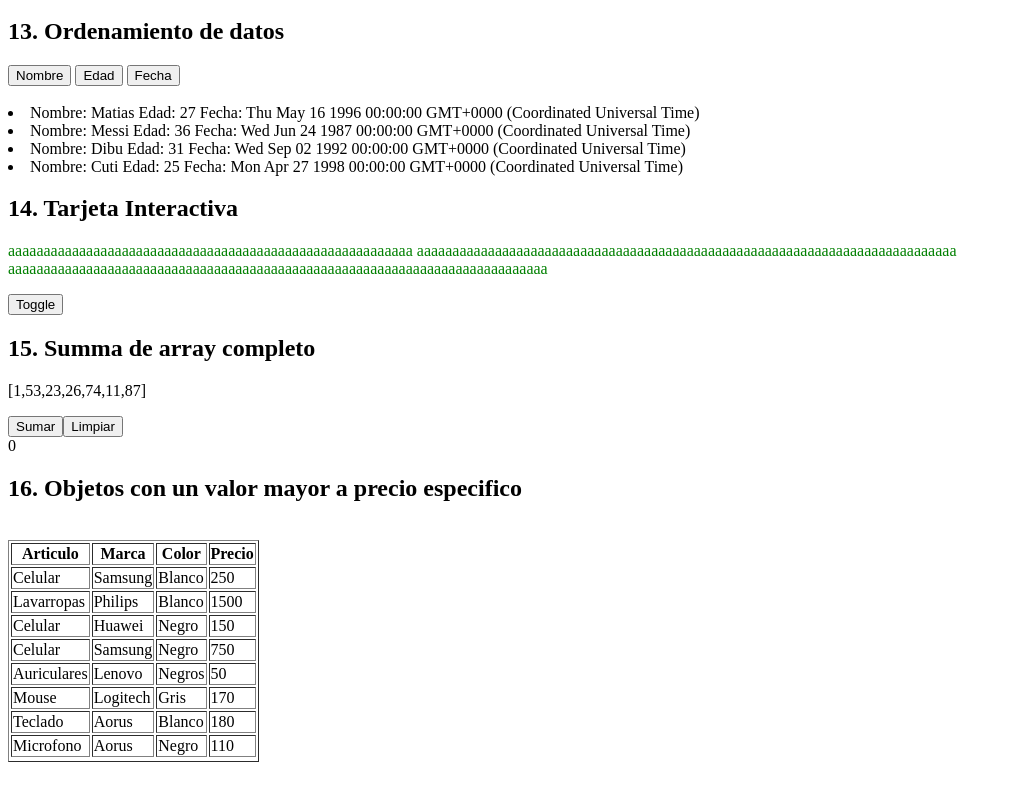
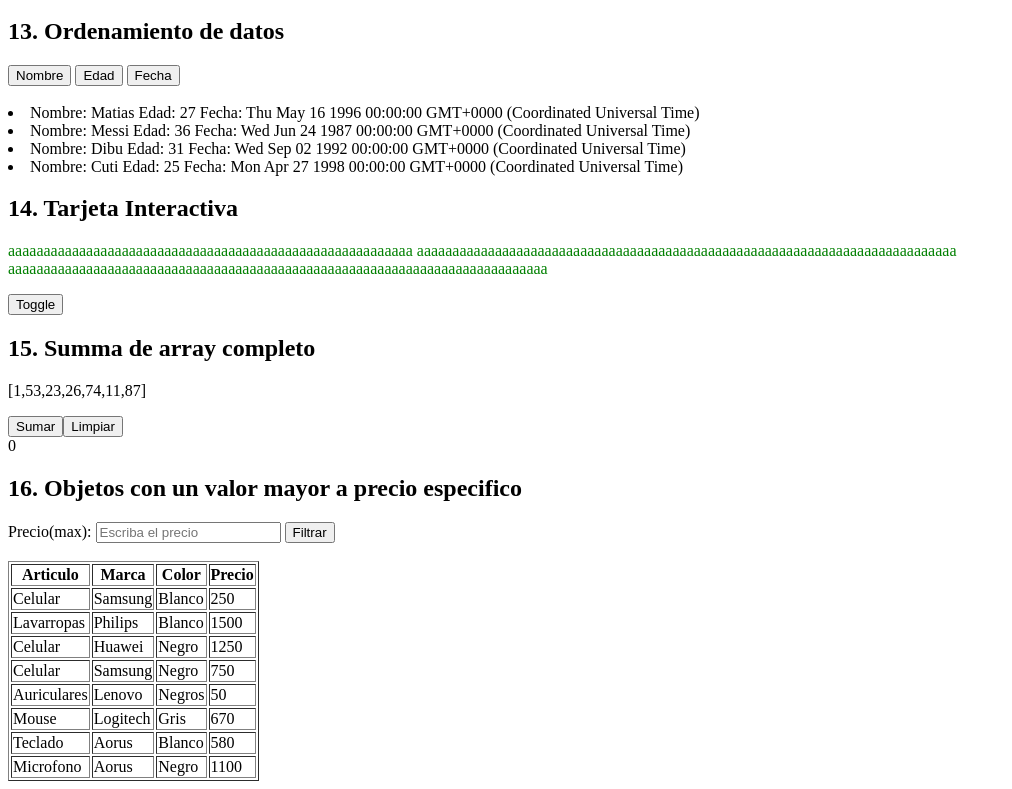
Before and after one commit to matiasmoscone1/practica-ejercicios-logica-programacion-react, a React (Vite) app: page / in a window 1280 px wide. Shown: the part 2287-3076 px from the top of the page, without its empty margins (0-1012 px from the left). Built offline with nearby package versions, Linux system fonts and the light colour scheme.

Commit message:
Maquetando input y boton de filtrado

```diff
--- a/src/ejercicios/ObjetosValor.jsx
+++ b/src/ejercicios/ObjetosValor.jsx
@@ -26,7 +26,7 @@ const ObjetosValor = () => {
         articulo: "Celular",
         marca: "Huawei",
         color: "Negro",
-        precio: 150
+        precio: 1250
     },
     {
         id: 4,
@@ -47,21 +47,21 @@ const ObjetosValor = () => {
         articulo: "Mouse",
         marca: "Logitech",
         color: "Gris",
-        precio: 170
+        precio: 670
     },
     {
         id: 7,
         articulo: "Teclado",
         marca: "Aorus",
         color: "Blanco",
-        precio: 180
+        precio: 580
     },
     {
         id: 8,
         articulo: "Microfono",
         marca: "Aorus",
         color: "Negro",
-        precio: 110
+        precio: 1100
     }
     ]
 
@@ -69,7 +69,11 @@ const ObjetosValor = () => {
     return (<>
         <div>
             <h2>16. Objetos con un valor mayor a precio especifico</h2>
-            <br/>
+
+            <label>Precio(max): </label>
+            <input placeholder="Escriba el precio"/>{" "}
+            <button>Filtrar</button>
+            <br/><br/>
 
             <table border={1}>
                 <thead>
@@ -89,9 +93,6 @@ const ObjetosValor = () => {
                             <td>{art.precio}</td>
                         </tr>)
                     })}
-                    <tr>
-
-                    </tr>
                 </tbody>
             </table>
 
```
